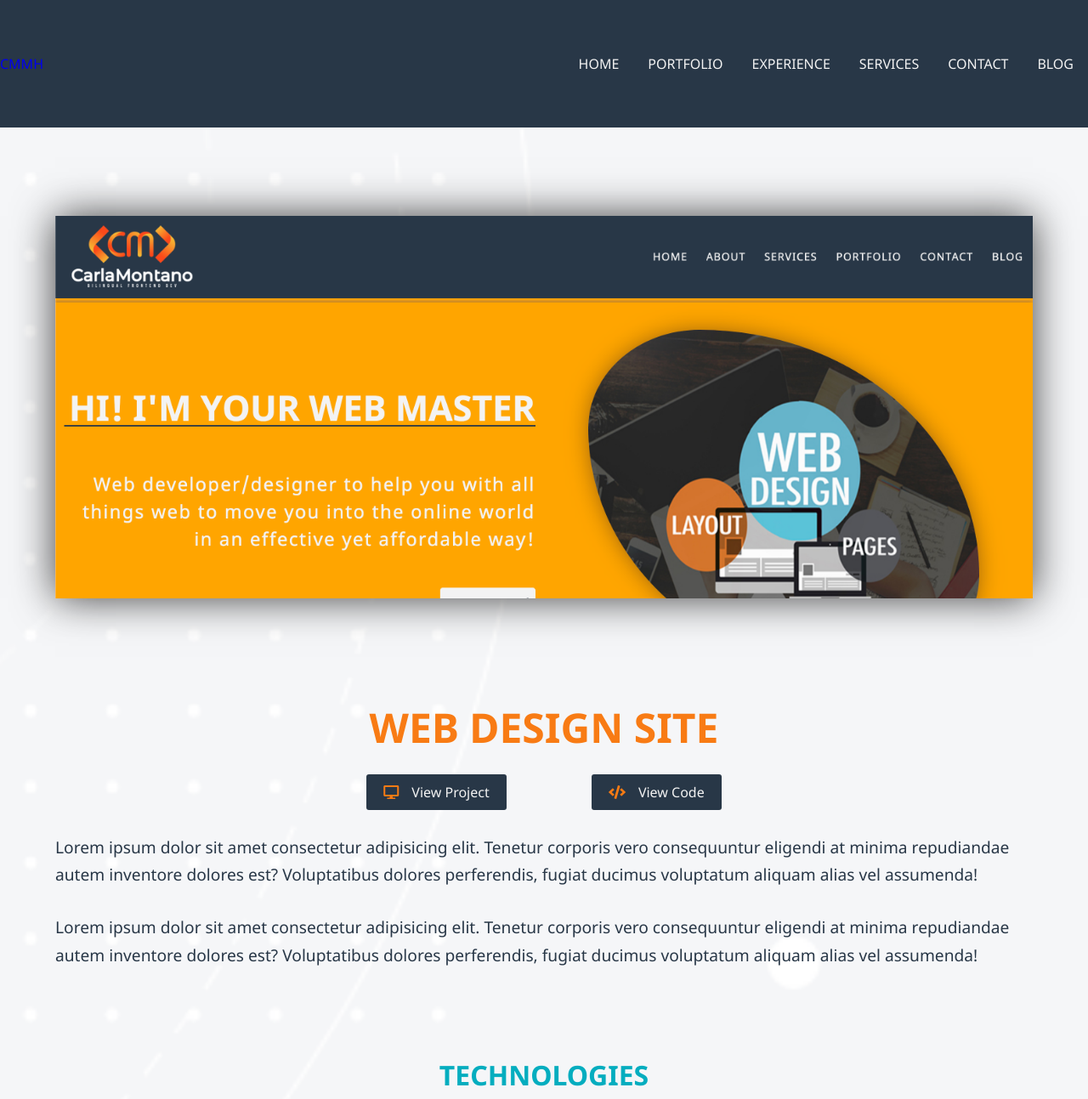
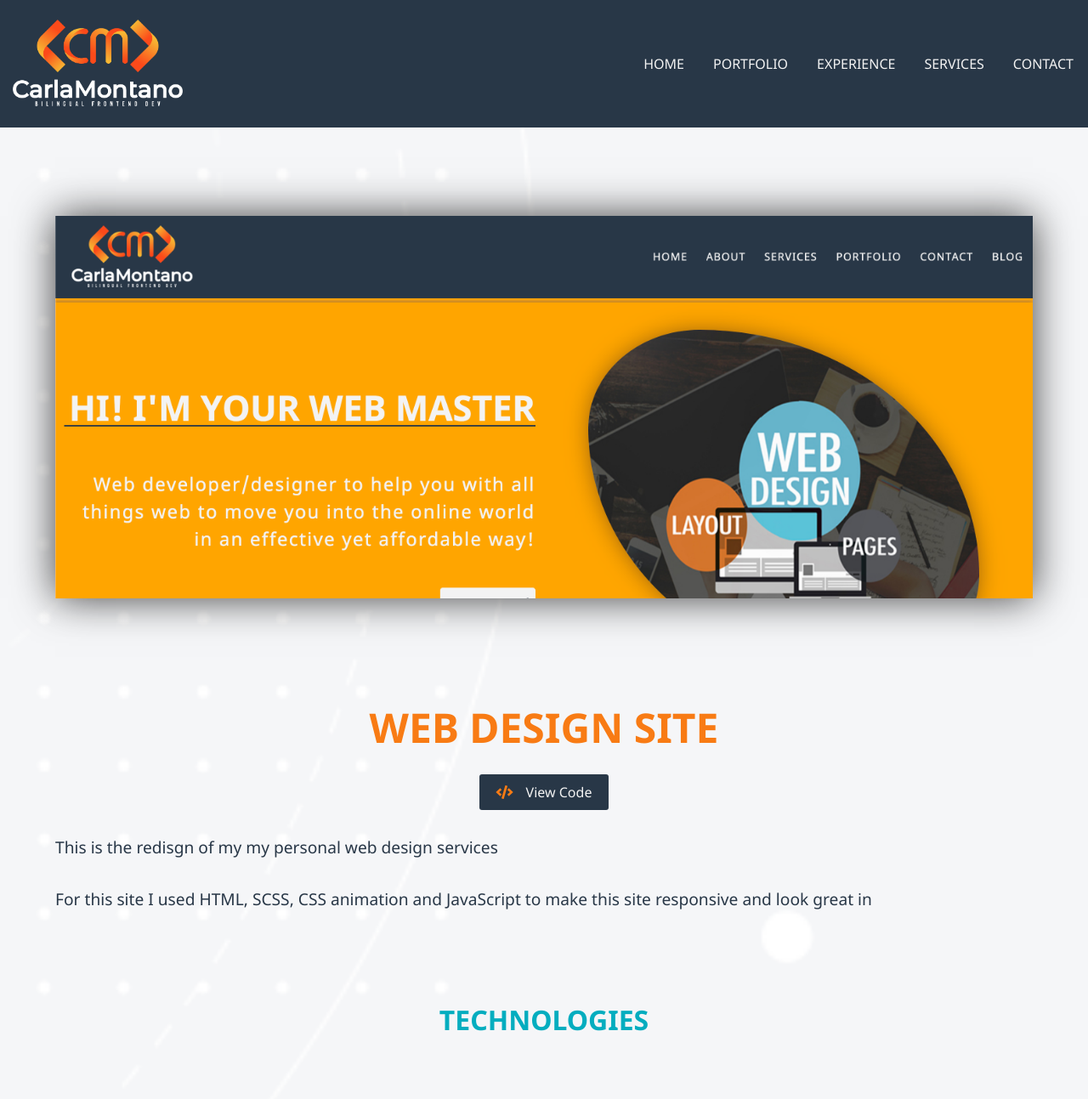
Before and after one commit to Cmmh1101/branding-portfolio, a website: page portfolio/web-design.html in a window 1280 px wide. Shown: the top 1293 px of the page at 85% size. Drawn offline with Linux system fonts and the light colour scheme.

Commit message:
fixed menu bar details, responsive details and footer colors

```diff
--- a/portfolio/web-design.html
+++ b/portfolio/web-design.html
@@ -16,7 +16,7 @@
     <header>
     <nav class="nav-main">
         <div class="logo">
-            <a href="../index.html"> CMMH</a>
+            <a href="index.html"> <img src="/img/cmlogo1-blanco.png"></a>
         </div>
         <ul class="nav-menu">
             <li>
@@ -34,9 +34,9 @@
             <li>
                 <a href="../contact.html">CONTACT</a>
             </li>
-            <li>
+            <!--<li>
                 <a href="https://blog.carlamontano.tech">BLOG</a>
-            </li>
+            </li>-->
         </ul>
     </nav>
     </header>
@@ -49,12 +49,12 @@
             <h1>Web Design Site</h1>
             <div class="project-info">
                 <div class="buttons">
-                 <a href="#"><i class="fas fa-desktop"></i>view project</a>
-                 <a href="#"><i class="fas fa-code"></i>view code</a>
+                <!--<a href="#"><i class="fas fa-desktop"></i>view project</a>-->
+                <a href="#"><i class="fas fa-code"></i>view code</a>
                 </div>
             </div>
-            <p>Lorem ipsum dolor sit amet consectetur adipisicing elit. Tenetur corporis vero consequuntur eligendi at minima repudiandae autem inventore dolores est? Voluptatibus dolores perferendis, fugiat ducimus voluptatum aliquam alias vel assumenda!</p>
-            <p>Lorem ipsum dolor sit amet consectetur adipisicing elit. Tenetur corporis vero consequuntur eligendi at minima repudiandae autem inventore dolores est? Voluptatibus dolores perferendis, fugiat ducimus voluptatum aliquam alias vel assumenda!</p>
+            <p>This is the redisgn of my my personal web design services</p>
+            <p>For this site I used HTML, SCSS, CSS animation and JavaScript to make this site responsive and look great in </p>
 
             <div class="technologies">
                 <h3>Technologies</h3>
```
Also changed, not shown: portfolio/food-business.html (+9 -7 lines), portfolio/restaurant-landing.html (+6 -6 lines), portfolio/sport-team.html (+3 -3 lines), portfolio/task-management.html (+7 -7 lines), portfolio/virtual-assistance.html (+7 -7 lines).
